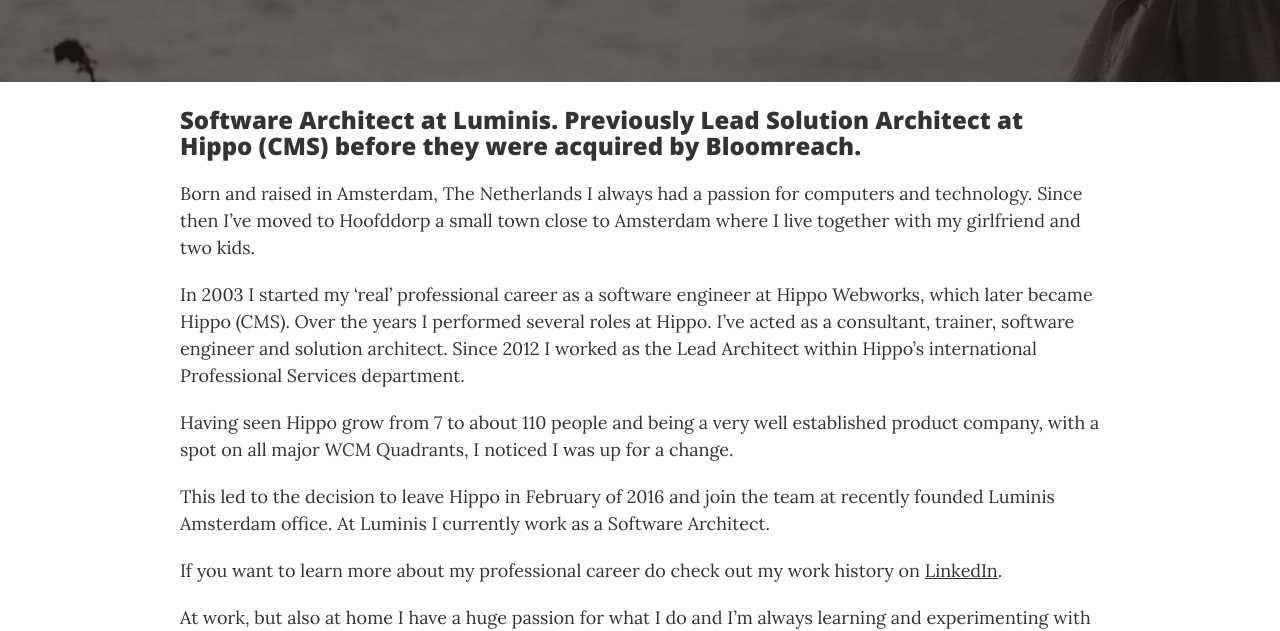
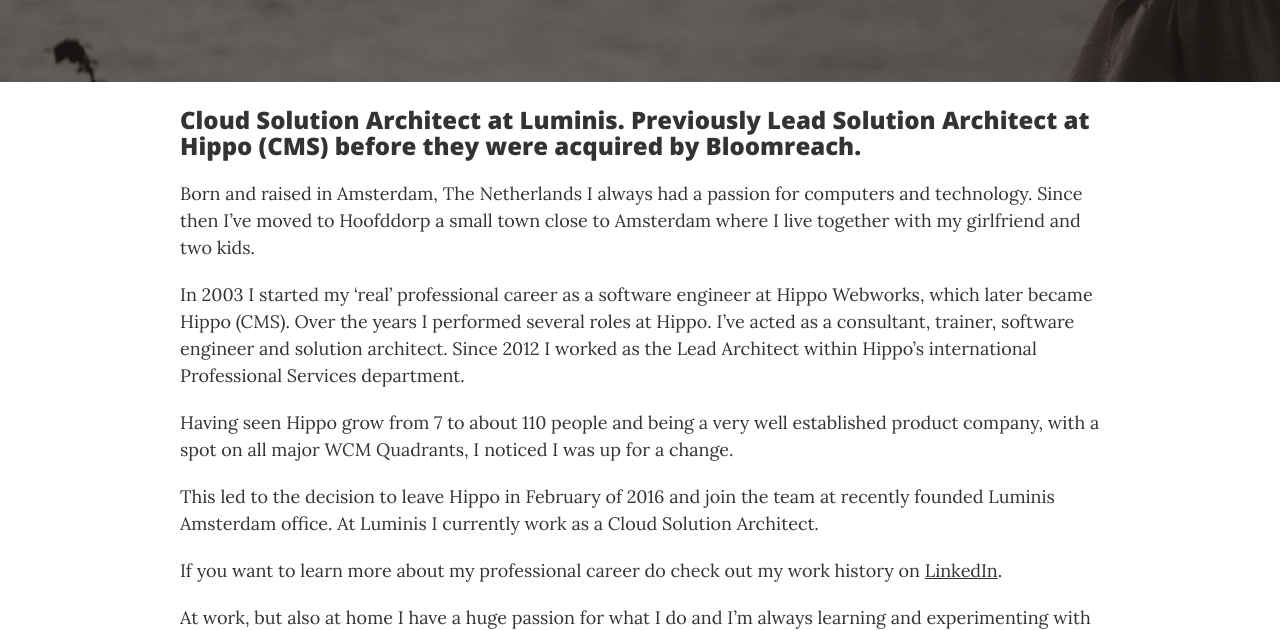
Before and after one commit to jreijn/jreijn.github.com, a Jekyll site: the page built from about.md, in a window 1280 px wide. Shown: the part 317-948 px from the top of the page. Built offline with Jekyll 4.4.1, drawn with Linux system fonts in a browser that asks for light colours.

Commit message:
Update about page

```diff
--- a/about.md
+++ b/about.md
@@ -6,7 +6,7 @@
 ---
 
 <h4>
-  Software Architect at Luminis.
+  Cloud Solution Architect at Luminis.
   Previously Lead Solution Architect at Hippo (CMS) before they were acquired by Bloomreach.
 </h4>
 
@@ -16,7 +16,7 @@
 
 Having seen Hippo grow from 7 to about 110 people and being a very well established product company, with a spot on all major WCM Quadrants, I noticed I was up for a change.
 
-This led to the decision to leave Hippo in February of 2016 and join the team at recently founded Luminis Amsterdam office. At Luminis I currently work as a Software Architect.
+This led to the decision to leave Hippo in February of 2016 and join the team at recently founded Luminis Amsterdam office. At Luminis I currently work as a Cloud Solution Architect.
 
 If you want to learn more about my professional career do check out my work history on [LinkedIn](https://www.linkedin.com/in/jeroenreijn).
 
```
